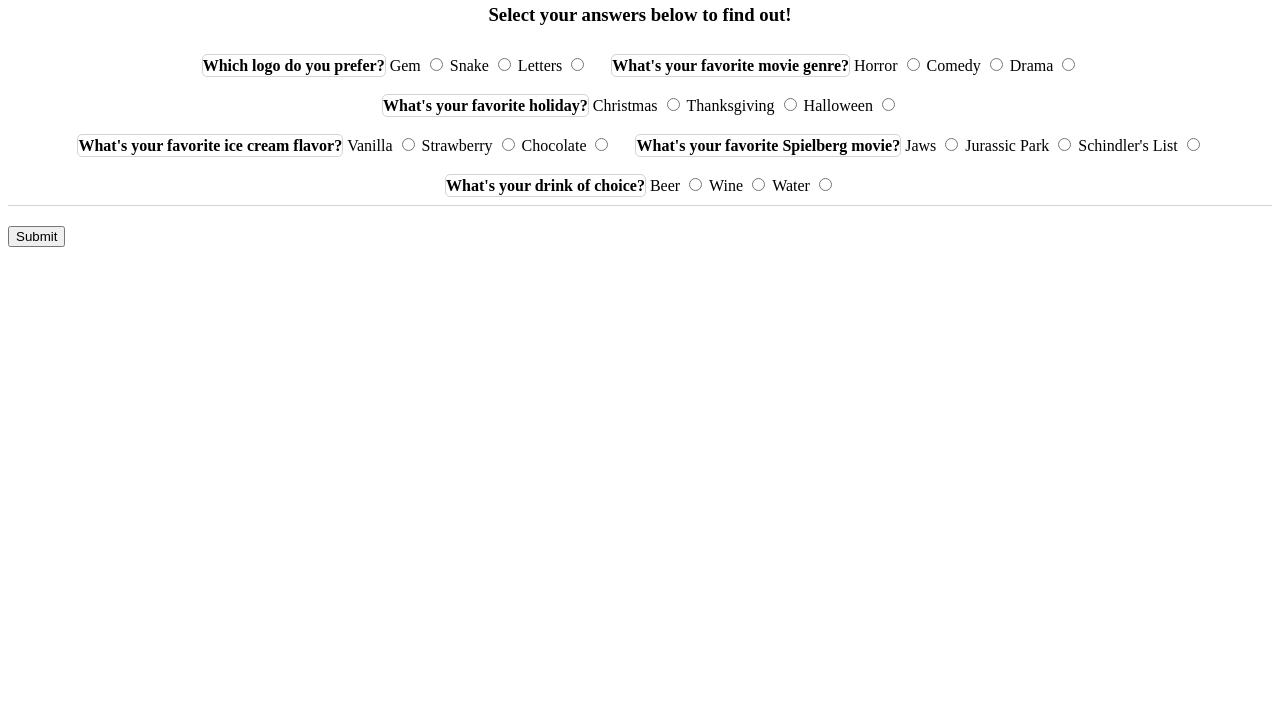
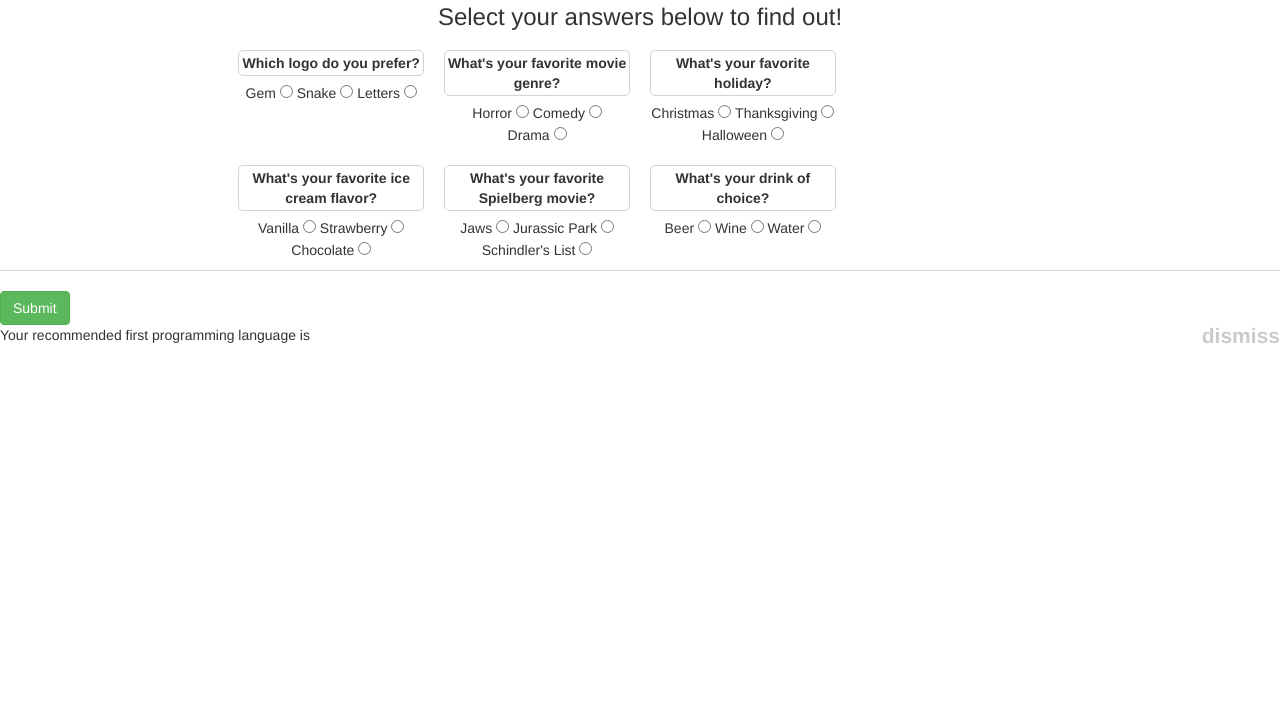
Before and after one commit to nrobert444/second-independent-project, a plain HTML site: page index.html in a window 1280 px wide. Shown: the part 76-800 px from the top of the page. Drawn offline with Linux system fonts and the light colour scheme.

Commit message:
add html divs , rows and ids for the results of the survey. Also includes a buttton to dismiss the results and hide them.

```diff
--- a/index.html
+++ b/index.html
@@ -2,7 +2,7 @@
 <html lang="en" dir="ltr">
   <head>
     <meta charset="utf-8">
-    <link rel="stylesheet" href="css/bootstrap.css" type="text.css">
+    <link rel="stylesheet" href="css/bootstrap.css" type="text/css">
     <link rel="stylesheet" href="css/styles.css" type="text/css">
     <script src="js/jquery-3.4.1.js"></script>
     <script src="js/scripts.js"></script>
@@ -129,7 +129,14 @@
     <div class="row main submit-row">
         <button type="button" id="submit" class="submit btn btn-success">Submit</button>
       </div>
-
+      <div class="row" id="result">
+        <div class="result-container">
+          <div class="content">
+            <span>Your recommended first programming language is </span>
+            <span id="recommended-language"></span>
+            <button type="button" id="close" class="close" aria-label="Close">
+              <span aria-hidden="true">dismiss</span>
+            </button>
         </div>
       </div>
     </div>
```
